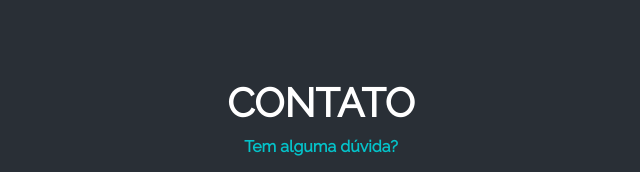
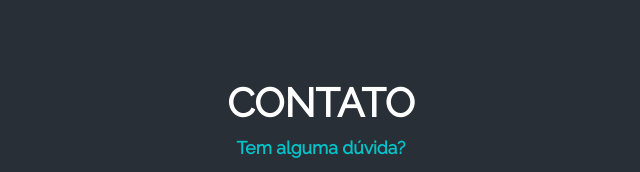
Before and after one commit to saramartinss/primeiro-portfolio, a website: page index.html in a window 1280 px wide. Shown: the part 2640-2812 px from the top of the page, 319-959 px from the left. Drawn offline with Linux system fonts and the light colour scheme.

Commit message:
alterei o tamanho da fonte do formulário

```diff
--- a/sass/style.scss
+++ b/sass/style.scss
@@ -130,7 +130,8 @@ body {
   .contato p {
     color: #04C2C9;
     font-weight: bold;
-    text-align: center; }
+    text-align: center;
+  font-size: 1.1rem; }
   .contato .container {
     display: flex;
     flex-direction: column;
```
Also changed, not shown: css/style.css, 1 other file.
